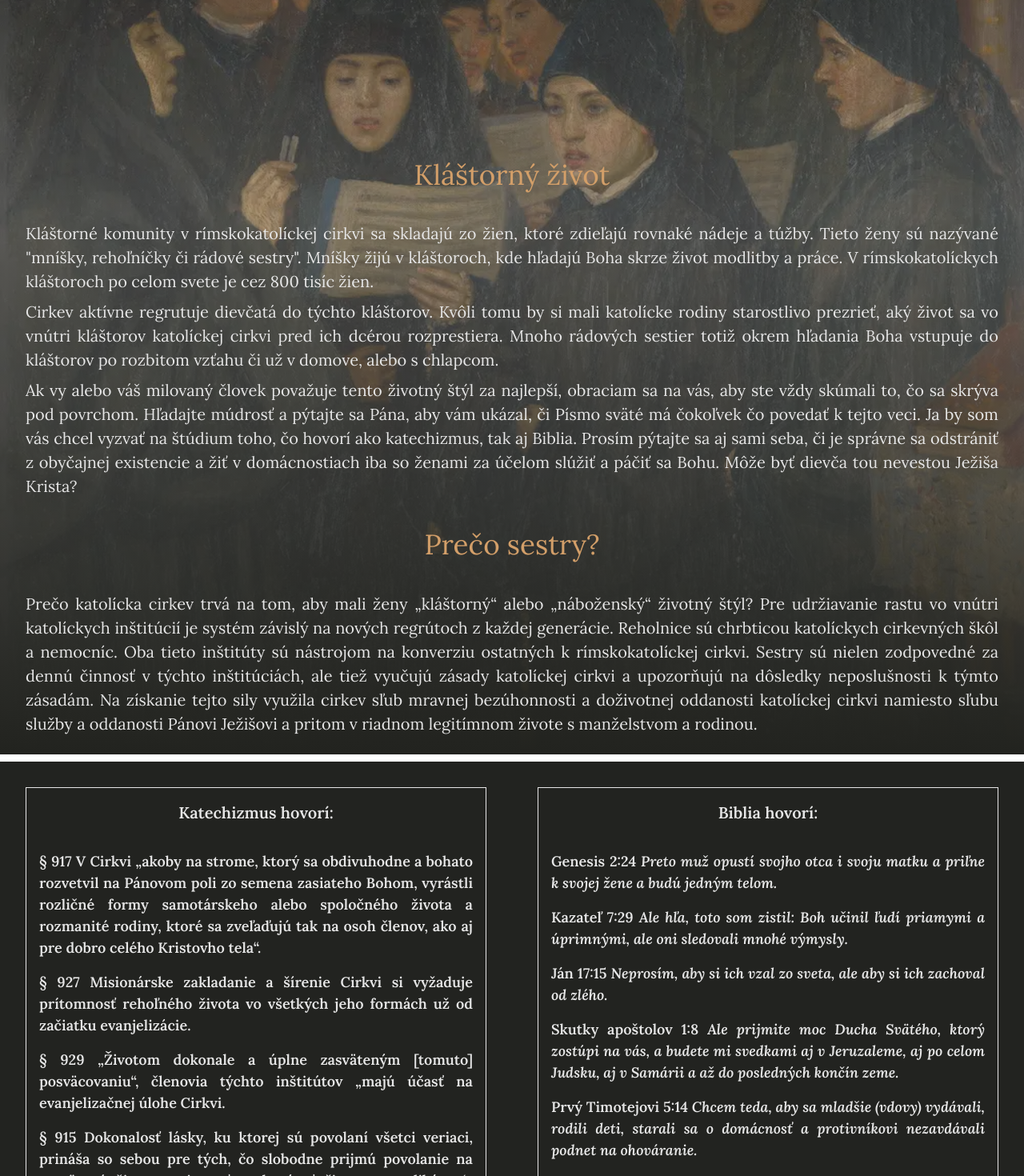
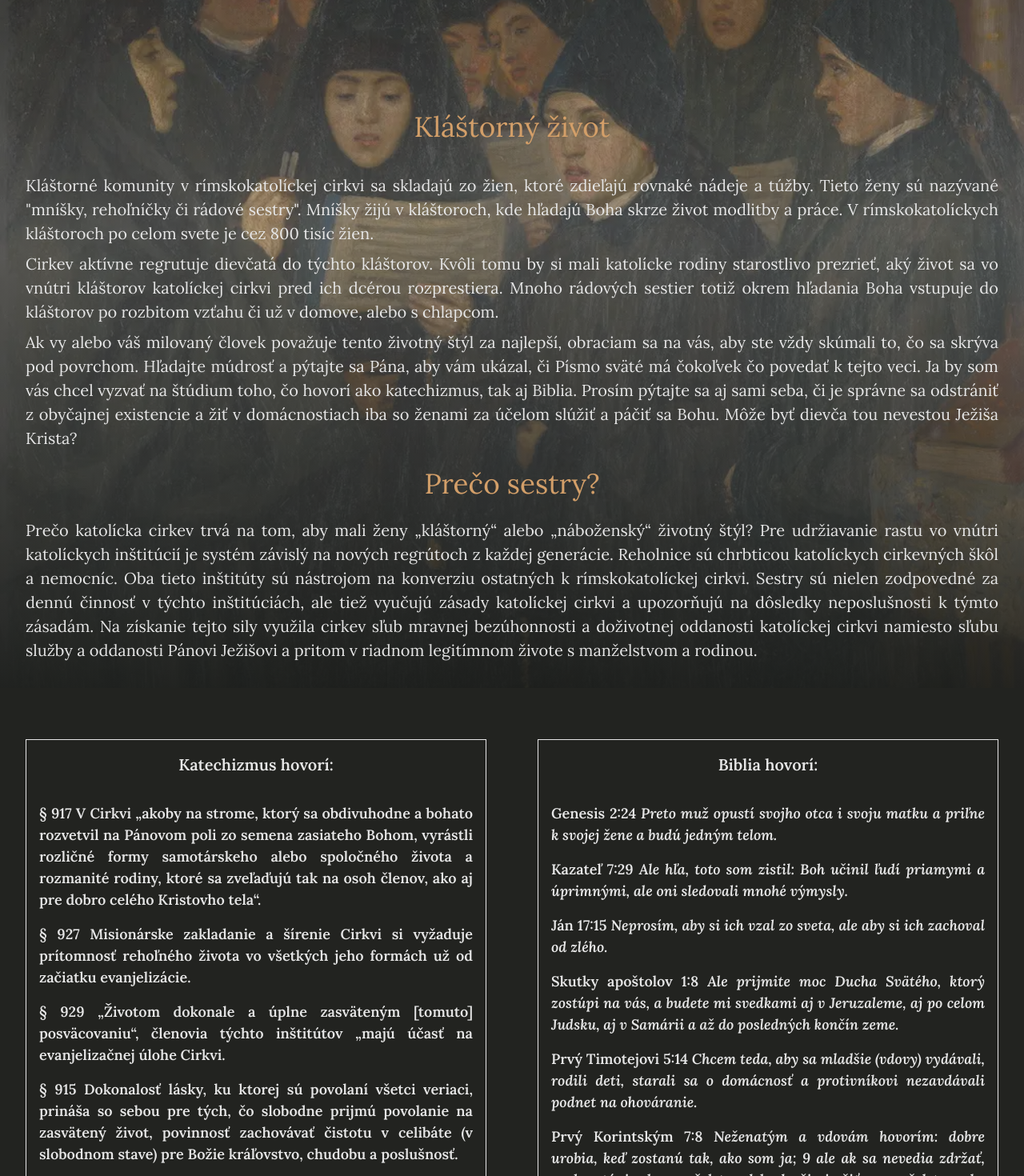
Before and after one commit to pkvarg/katolickaviera.sk, a React (Vite) app: page /klastorny-zivot in a window 1280 px wide. Shown: the part 400-1870 px from the top of the page at 80% size. Built offline with nearby package versions, Linux system fonts and the light colour scheme.

Commit message:
29oct corr

```diff
--- a/src/index.css
+++ b/src/index.css
@@ -89,7 +89,7 @@ section h2 {
 }
 
 .klastor-pic {
-  background-image: linear-gradient(to top, #22231f, #87848479, #1c1a1a73),
+  background-image: linear-gradient(to top, #151715, #87848479, #1c1a1a7c),
     url('/klastor.webp');
   background-repeat: no-repeat;
   background-position: center center;
--- a/src/pages/English.jsx
+++ b/src/pages/English.jsx
@@ -251,6 +251,17 @@ const English = () => {
           I wish you to know the truth, to be freed from traditions, so that one
           day you could stand clean before God as His faithful servant.
         </h2>
+        <p className='text-black text-[22.5px] pb-8'>
+          More about traditions you can find{' '}
+          <a
+            className='underline'
+            href='https://whateverycatholicshouldknow.com/salvation-2/'
+            target='_blank'
+          >
+            here
+          </a>
+          .
+        </p>
       </section>
     </>
   )
--- a/src/pages/Klastorny-zivot.jsx
+++ b/src/pages/Klastorny-zivot.jsx
@@ -6,9 +6,9 @@ const KlastornyZivot = () => {
     <>
       <HeaderTransparent />
       <main className='bg-black text-white'>
-        <div className='klastor-pic flex h-[1350px] -mt-[30%] md:-mt-[80%] lg:-mt-[17%] xl:-mt-[12%] 2xl:-mt-[8%]'></div>
+        <div className='klastor-pic flex h-[1250px] lg:h-[1390px] -mt-[30%] md:-mt-[80%] lg:-mt-[17%] xl:-mt-[12%] 2xl:-mt-[8%]'></div>
 
-        <div className='flex flex-col text-[20px] align-center mx-4 lg:mx-8 -mt-[650px] lg:-mt-[750px] 2xl:-mt-[600px]'>
+        <div className='flex flex-col text-[20px] align-center mx-4 lg:mx-8 -mt-[650px] lg:-mt-[850px] 2xl:-mt-[665px]'>
           <h1 className='text-title text-center text-[35px] mb-8'>
             Kláštorný život
           </h1>
@@ -48,8 +48,10 @@ const KlastornyZivot = () => {
         </div>
       </main>
       {/* KlastornyZivot */}
-      <section className='bg-black lg:bg-transparent text-white flex flex-col text-[20px] justify-center px-4 lg:px-8  pt-8 gap-8 pb-0'>
-        <h1 className='text-title text-center text-[35px]'>Prečo sestry?</h1>
+      <section className='bg-black lg:bg-transparent text-white flex flex-col text-[20px] justify-center px-4 lg:px-8  pt-4 gap-0 pb-8'>
+        <h1 className='text-title text-center text-[35px] mb-4'>
+          Prečo sestry?
+        </h1>
         <div className='text-justify flex flex-col gap-2'>
           <p>
             Prečo katolícka cirkev trvá na tom, aby mali ženy „kláštorný“ alebo
@@ -68,7 +70,7 @@ const KlastornyZivot = () => {
         </div>
       </section>
       {/* KlastornyZivot table lg */}
-      <section className='bg-black text-white hidden text-[18px] lg:flex justify-center px-4 gap-8 pb-8 mt-8'>
+      <section className='bg-black text-white hidden text-[18px] lg:flex justify-center px-4 gap-8 pb-8 pt-8'>
         <div className='w-[50%] border flex flex-col items-center mx-4 pb-4 mt-8'>
           <h2 className='font-semibold text-center mt-4'>
             Katechizmus hovorí:
```
